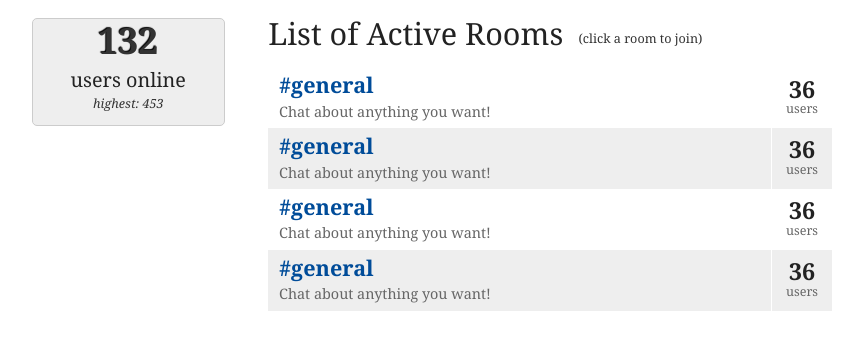
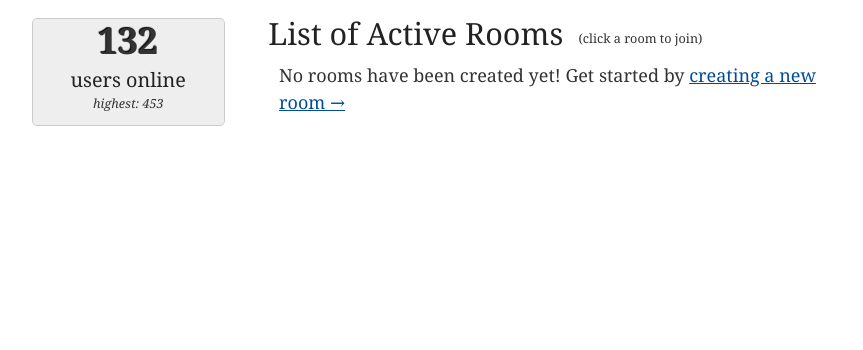
Before and after one commit to mikexstudios/mitirc, a Django app: template base/templates/base/dashboard.html in a window 1280 px wide. Shown: the part 64-414 px from the top of the page, without its empty margins (208-1071 px from the left). Run offline with Django 3.2, Linux system fonts and the light colour scheme; the template is opened without the code that fills it, so the values that code supplies are empty.

Commit message:
rooms table is now populated from database

```diff
--- a/base/static/src/screen.sass
+++ b/base/static/src/screen.sass
@@ -130,6 +130,7 @@ body#dashboard
       p.description
         font-size: 0.7em
         padding-top: 0.9em
+        margin: 0
 
       table
         tr.even
--- a/base/static/stylesheets/screen.css
+++ b/base/static/stylesheets/screen.css
@@ -670,32 +670,33 @@ body#dashboard #content #rooms h3.title {
 body#dashboard #content #rooms p.description {
   font-size: 0.7em;
   padding-top: 0.9em;
+  margin: 0;
 }
-/* line 136, ../src/screen.sass */
+/* line 137, ../src/screen.sass */
 body#dashboard #content #rooms table tr.even td {
   background-color: #eeeeee;
 }
-/* line 141, ../src/screen.sass */
+/* line 142, ../src/screen.sass */
 body#dashboard #content #rooms table td {
   padding: 0;
   padding: 0.4em 0.6em 0.5em 0.6em;
 }
-/* line 145, ../src/screen.sass */
+/* line 146, ../src/screen.sass */
 body#dashboard #content #rooms table td.left {
   border-right: 1px solid white;
 }
-/* line 147, ../src/screen.sass */
+/* line 148, ../src/screen.sass */
 body#dashboard #content #rooms table td.left h4, body#dashboard #content #rooms table td.left p {
   margin: 0;
   padding: 0;
   line-height: 1;
 }
-/* line 151, ../src/screen.sass */
+/* line 152, ../src/screen.sass */
 body#dashboard #content #rooms table td.left h4 {
   font-weight: bold;
   margin-bottom: 0.4em;
 }
-/* line 154, ../src/screen.sass */
+/* line 155, ../src/screen.sass */
 body#dashboard #content #rooms table td.left h4 a {
   text-decoration: none;
 }
@@ -703,48 +704,48 @@ body#dashboard #content #rooms table td.left h4 a {
 body#dashboard #content #rooms table td.left h4 a:hover {
   text-decoration: underline;
 }
-/* line 156, ../src/screen.sass */
+/* line 157, ../src/screen.sass */
 body#dashboard #content #rooms table td.left p {
   font-size: 0.8em;
   color: #666666;
 }
-/* line 159, ../src/screen.sass */
+/* line 160, ../src/screen.sass */
 body#dashboard #content #rooms table td.right {
   padding-left: 0;
   padding-right: 0;
   width: 60px;
 }
-/* line 163, ../src/screen.sass */
+/* line 164, ../src/screen.sass */
 body#dashboard #content #rooms table td.right .num_users {
   text-align: center;
 }
-/* line 165, ../src/screen.sass */
+/* line 166, ../src/screen.sass */
 body#dashboard #content #rooms table td.right .num_users h4, body#dashboard #content #rooms table td.right .num_users p {
   margin: 0;
   padding: 0;
   line-height: 1;
 }
-/* line 169, ../src/screen.sass */
+/* line 170, ../src/screen.sass */
 body#dashboard #content #rooms table td.right .num_users h4 {
   font-size: 1.3em;
   font-weight: bold;
   margin-bottom: 0.1em;
 }
-/* line 173, ../src/screen.sass */
+/* line 174, ../src/screen.sass */
 body#dashboard #content #rooms table td.right .num_users p {
   font-size: 0.7em;
   color: #666666;
 }
 
-/* line 182, ../src/screen.sass */
+/* line 183, ../src/screen.sass */
 body#home #header {
   text-align: center;
 }
-/* line 184, ../src/screen.sass */
+/* line 185, ../src/screen.sass */
 body#home #header h1 {
   font-size: 1.8em;
 }
-/* line 186, ../src/screen.sass */
+/* line 187, ../src/screen.sass */
 body#home #header h1 a {
   text-decoration: none;
   color: #333333;
@@ -753,16 +754,16 @@ body#home #header h1 a {
 body#home #header h1 a:hover {
   text-decoration: underline;
 }
-/* line 189, ../src/screen.sass */
+/* line 190, ../src/screen.sass */
 body#home #header .tagline {
   font-size: 2.9em;
   margin-bottom: 0.3em;
 }
-/* line 192, ../src/screen.sass */
+/* line 193, ../src/screen.sass */
 body#home #header .description {
   font-size: 1.2em;
 }
-/* line 195, ../src/screen.sass */
+/* line 196, ../src/screen.sass */
 body#home #content .left {
   display: inline;
   float: left;
@@ -773,7 +774,7 @@ body#home #content .left {
 * html body#home #content .left {
   overflow-x: hidden;
 }
-/* line 197, ../src/screen.sass */
+/* line 198, ../src/screen.sass */
 body#home #content .right {
   display: inline;
   float: left;
@@ -785,30 +786,30 @@ body#home #content .right {
 * html body#home #content .right {
   overflow-x: hidden;
 }
-/* line 201, ../src/screen.sass */
+/* line 202, ../src/screen.sass */
 body#home #content .right h3 {
   margin-left: 0.65em;
   margin-bottom: 0.85em;
 }
-/* line 204, ../src/screen.sass */
+/* line 205, ../src/screen.sass */
 body#home #content .right a.login {
   font-size: 1.2em;
 }
-/* line 207, ../src/screen.sass */
+/* line 208, ../src/screen.sass */
 body#home #content .right #info {
   margin-top: 1.4em;
 }
-/* line 209, ../src/screen.sass */
+/* line 210, ../src/screen.sass */
 body#home #content .right #info h4 {
   font-size: 0.8em;
   font-weight: bold;
   margin-bottom: 0.4em;
 }
-/* line 213, ../src/screen.sass */
+/* line 214, ../src/screen.sass */
 body#home #content .right #info p {
   font-size: 0.8em;
 }
-/* line 215, ../src/screen.sass */
+/* line 216, ../src/screen.sass */
 body#home #content #serverinfo {
   display: inline;
   float: left;
@@ -822,7 +823,7 @@ body#home #content #serverinfo {
 * html body#home #content #serverinfo {
   overflow-x: hidden;
 }
-/* line 220, ../src/screen.sass */
+/* line 221, ../src/screen.sass */
 body#home #content #serverinfo h4 {
   color: #555555;
   font-size: 1.5em;
--- a/base/templates/base/dashboard.html
+++ b/base/templates/base/dashboard.html
@@ -19,54 +19,25 @@
 
     <table>
     <tbody>
-        <tr class="odd">
+        {% for r in rooms %}
+        <tr class="{% cycle 'odd' 'even' %}">
             <td class="left">
-                <h4 class="name"><a href="">#general</a></h4>
-                <p class="topic">Chat about anything you want!</p>
+                <h4 class="name"><a href="">{{ r.name }}</a></h4>
+                <p class="topic">{{ r.topic|default:'<em>No topic was set.</em>' }}</p>
             </td>
             <td class="right">
                 <div class="num_users">
-                    <h4>36</h4>
+                    <h4>{{ r.num_users }}</h4>
                     <p>users</p>
                 </div>
             </td>
         </tr>
-        <tr class="even">
-            <td class="left">
-                <h4 class="name"><a href="">#general</a></h4>
-                <p class="topic">Chat about anything you want!</p>
-            </td>
-            <td class="right">
-                <div class="num_users">
-                    <h4>36</h4>
-                    <p>users</p>
-                </div>
-            </td>
+        {% empty %}
+        <tr class="empty">
+            <td>No rooms have been created yet! Get started by
+            <a href="">creating a new room &rarr;</a></td>
         </tr>
-        <tr class="odd">
-            <td class="left">
-                <h4 class="name"><a href="">#general</a></h4>
-                <p class="topic">Chat about anything you want!</p>
-            </td>
-            <td class="right">
-                <div class="num_users">
-                    <h4>36</h4>
-                    <p>users</p>
-                </div>
-            </td>
-        </tr>
-        <tr class="even">
-            <td class="left">
-                <h4 class="name"><a href="">#general</a></h4>
-                <p class="topic">Chat about anything you want!</p>
-            </td>
-            <td class="right">
-                <div class="num_users">
-                    <h4>36</h4>
-                    <p>users</p>
-                </div>
-            </td>
-        </tr>
+        {% endfor %}
     </tbody>
     </table>
 
--- a/base/views.py
+++ b/base/views.py
@@ -5,7 +5,7 @@ from django.conf import settings
 from annoying.decorators import render_to, ajax_request
 #from annoying.functions import get_object_or_None
 
-#from base import models
+from base import models
 
 import urllib
 
@@ -22,8 +22,9 @@ def home(request):
 @login_required
 @render_to('base/dashboard.html')
 def dashboard(request):
+    rooms = models.Room.objects.all().order_by('-num_users')
 
-    return {}
+    return {'rooms': rooms}
 
 
 @login_required
```
